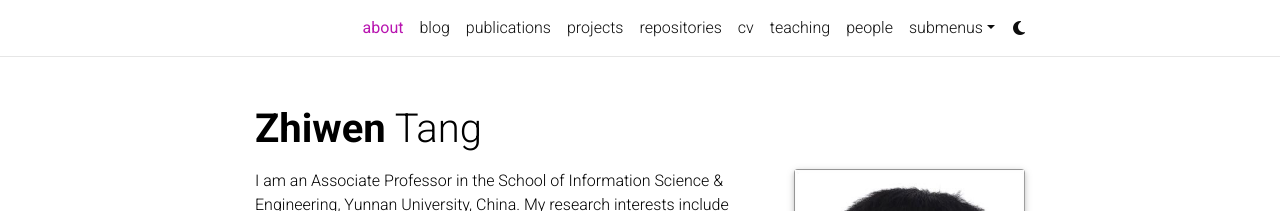
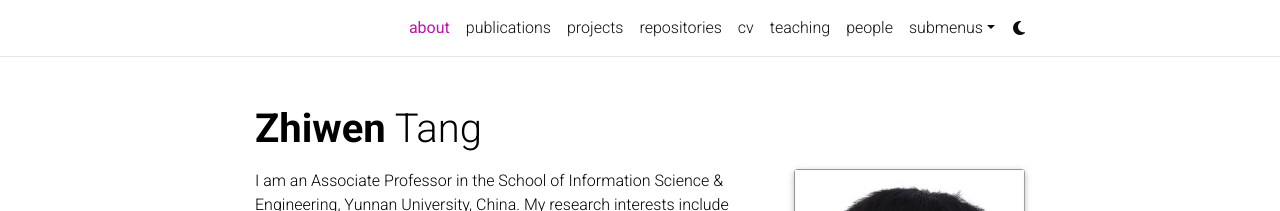
Before and after one commit to zhiwen-t/zhiwen-t.github.io, a Jekyll site: the page built from _pages/about.md, in a window 1280 px wide. Shown: the top 211 px of the page. Built offline with Jekyll 4.4.1, drawn with Linux system fonts in a browser that asks for light colours; full-size pictures stand in for the smaller copies a plugin makes; comment, search, counter and statistics services are not loaded; a style sheet for code colours, icons or effects is not loaded.

Commit message:
remove blog page

```diff
--- a/_includes/header.html
+++ b/_includes/header.html
@@ -54,11 +54,11 @@
               {% if site.blog_nav_title %}
               <!-- Blog -->
               <li class="nav-item {% if page.url contains 'blog' %}active{% endif %}">
-                <a class="nav-link" href="{{ '/blog/' | relative_url }}">{{ site.blog_nav_title }}
+                <!--a class="nav-link" href="{{ '/blog/' | relative_url }}">{{ site.blog_nav_title }}
                   {%- if page.url contains 'blog' -%}
                   <span class="sr-only">(current)</span>
                   {%- endif -%}
-                </a>
+                </a-->
               </li>
               {%- endif %}
 
```
